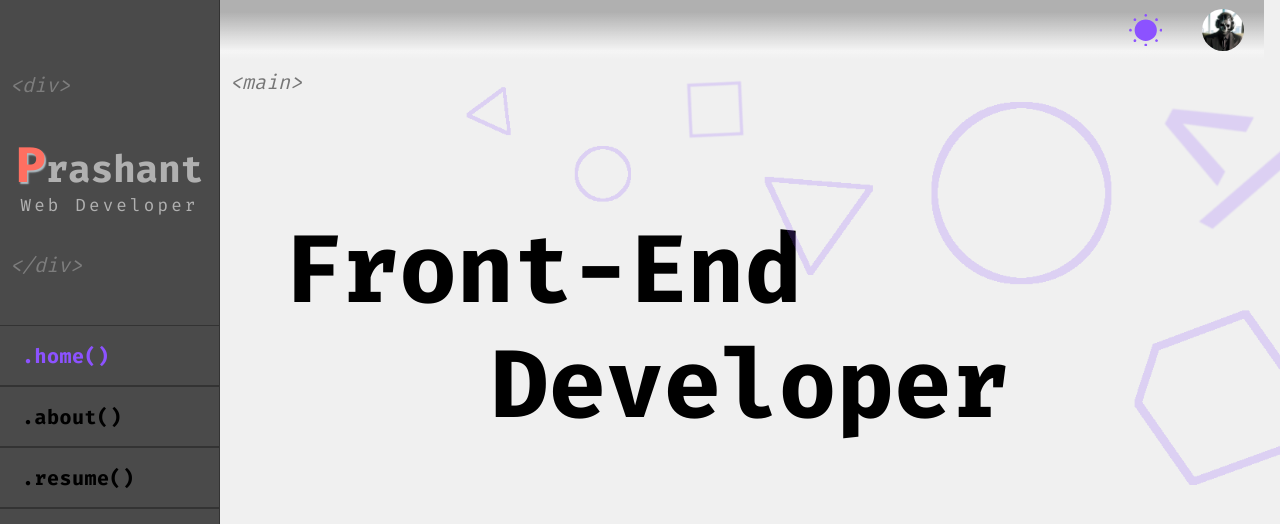
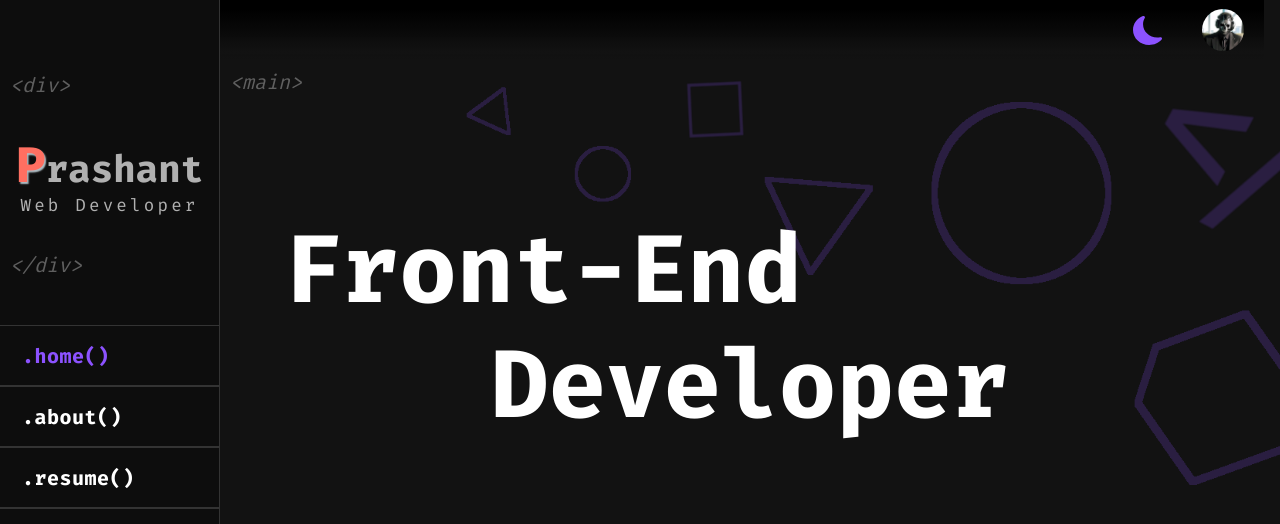
Before and after one commit to raahthor/Portfolio, a plain HTML site: page index.html in a window 1280 px wide. Both pictures are taken after a click on the element 1145 px from the left and 30 px from the top of the page. Shown: the top 524 px of the page. Drawn offline with Linux system fonts and the light colour scheme.

Commit message:
shadow  added to menu icon

```diff
--- a/index.html
+++ b/index.html
@@ -16,7 +16,7 @@
       rel="stylesheet"
     />
   </head>
-  <body>
+  <body class="light-mode">
     <nav class="nav-bar">
       <div class="profile-icon"></div>
       <div class="theme-toggle" type="button"></div>
--- a/index.js
+++ b/index.js
@@ -8,8 +8,11 @@ function toggleMenu() {
     overlay.classList.remove("show");
   });
 }
+
 const themeToggle = document.querySelector(".theme-toggle");
 const body = document.querySelector("body");
+
 themeToggle.addEventListener("click", () => {
   body.classList.toggle("light-mode");
+  themeToggle.classList.toggle("moon-toggle");
 });
--- a/style.css
+++ b/style.css
@@ -59,7 +59,13 @@ nav {
   margin-right: 40px;
   cursor: pointer;
   background-image: url("./Resources/sun.svg");
-  background-size: cover;
+  background-size: contain;
+  transition: all 0.3s ease;
+}
+.moon-toggle{
+  height: 29px;
+  width: 29px;
+  background-image: url("./Resources/moon.svg");
 }
 
 #menu-icon {
@@ -72,6 +78,7 @@ nav {
   border-radius: 17%;
   background: transparent url("./Resources/menu.svg") no-repeat center;
   background-size: 22px;
+  box-shadow: 0 3px 6px 0.5px rgba(0, 0, 0, 0.2);
   cursor: pointer;
   display: none;
   z-index: 7;
@@ -89,7 +96,7 @@ nav {
   display: flex;
   flex-direction: column;
   z-index: 6;
-  transition: width 0.3s ease;
+  transition: width 0.2s ease;
 }
 .side-bar::-webkit-scrollbar {
   display: none;
@@ -155,7 +162,7 @@ nav {
   backdrop-filter: blur(4px);
   z-index: 5;
   display: none;
-  transition: opacity 0.3 ease;
+  transition: opacity 0.2 ease;
 }
 
 /* main */
@@ -207,6 +214,7 @@ main section {
   align-items: center;
   color: white;
   font-size: clamp(4.5rem, 5vw, 6.5rem);
+  z-index: 1;
 }
 #web {
   margin-left: 5vw;
```
